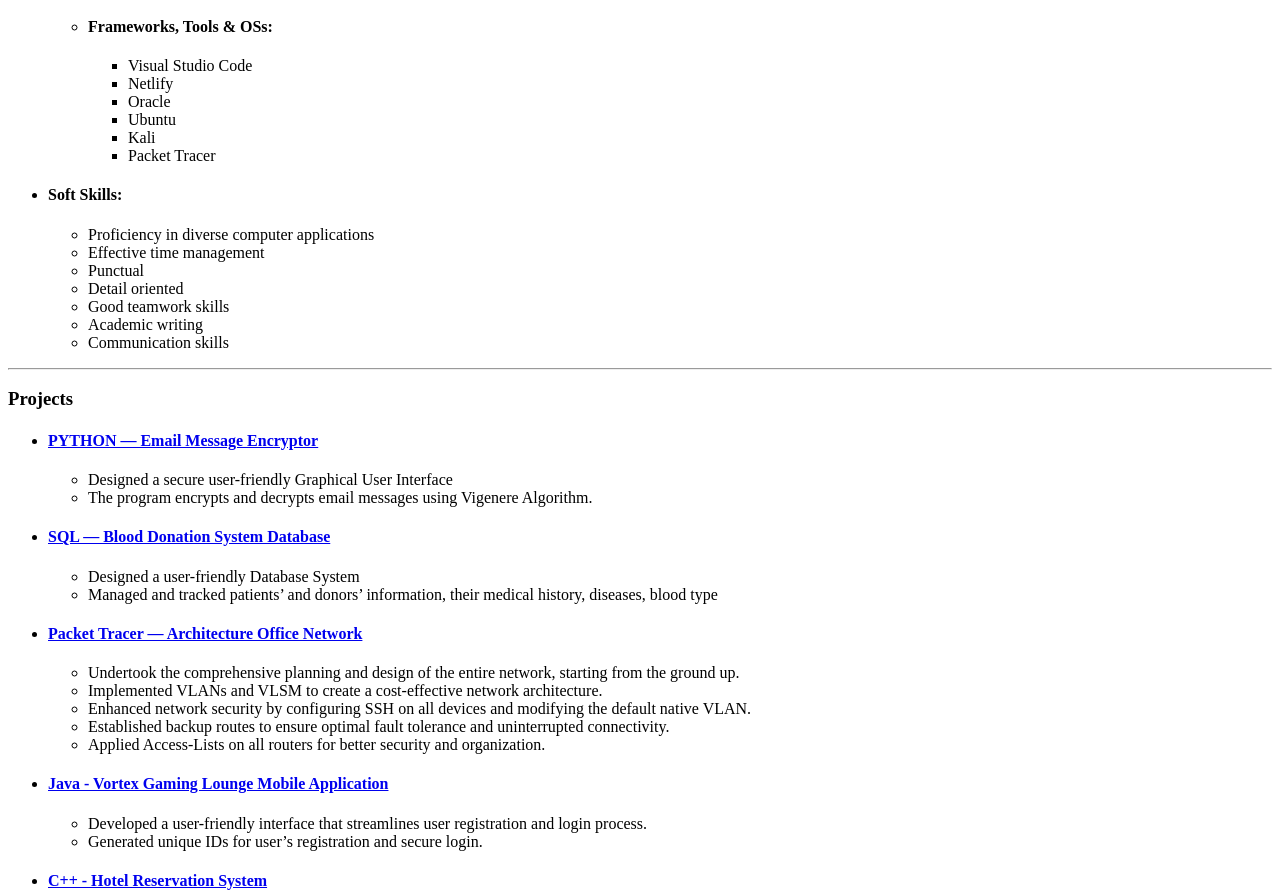
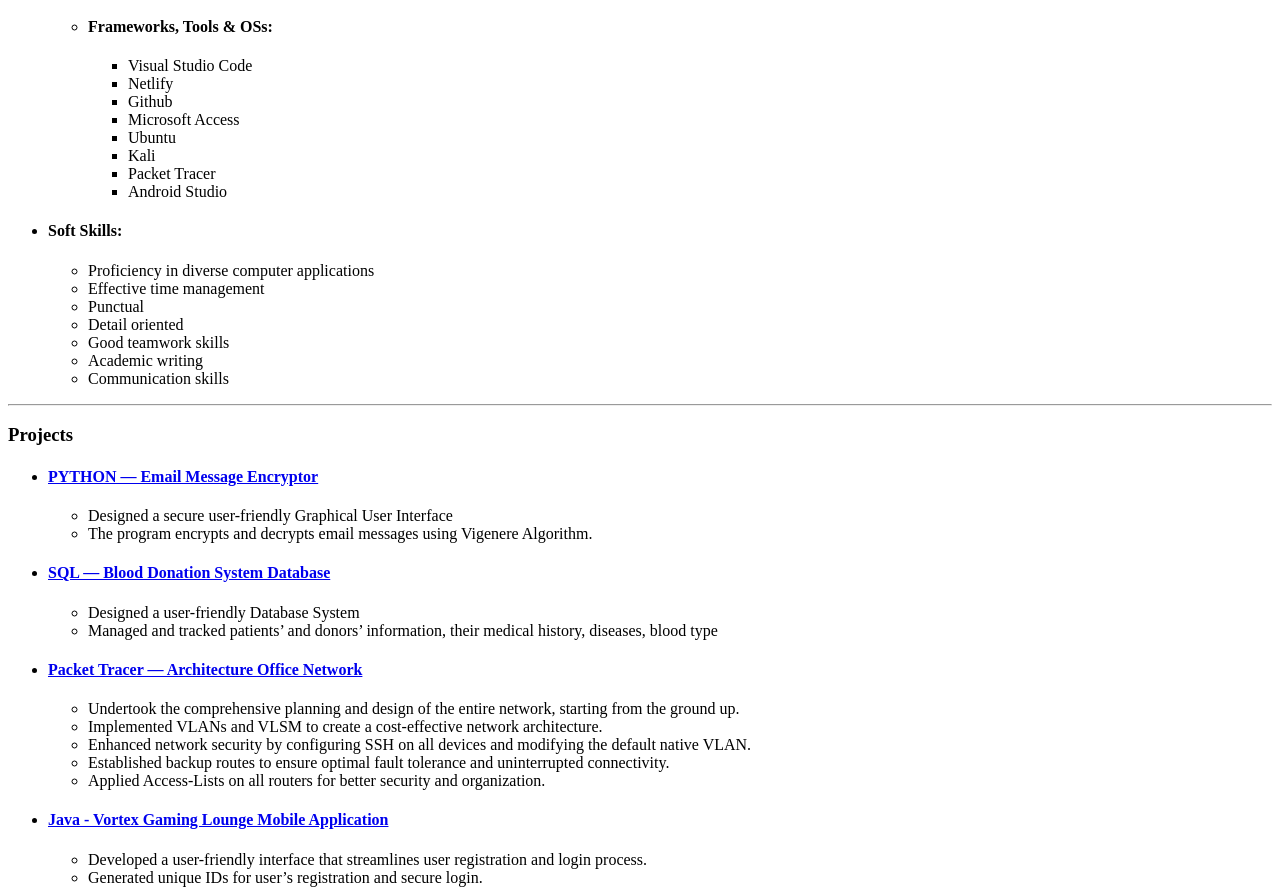
Before and after one commit to RimTai/Rim-Capstone-Project, a plain HTML site: page index.html in a window 1280 px wide. Shown: the part 979-1872 px from the top of the page. Drawn offline with Linux system fonts and the light colour scheme.

Commit message:
Add files via upload

```diff
--- a/index.html
+++ b/index.html
@@ -70,10 +70,12 @@
             <ul>
               <li>Visual Studio Code</li>
               <li>Netlify</li>
-              <li>Oracle</li>
+              <li>Github</li>
+              <li>Microsoft Access</li>
               <li>Ubuntu</li>
               <li>Kali</li>
               <li>Packet Tracer</li>
+              <li>Android Studio</li>
             </ul>
           </li>
         </ul>
```
